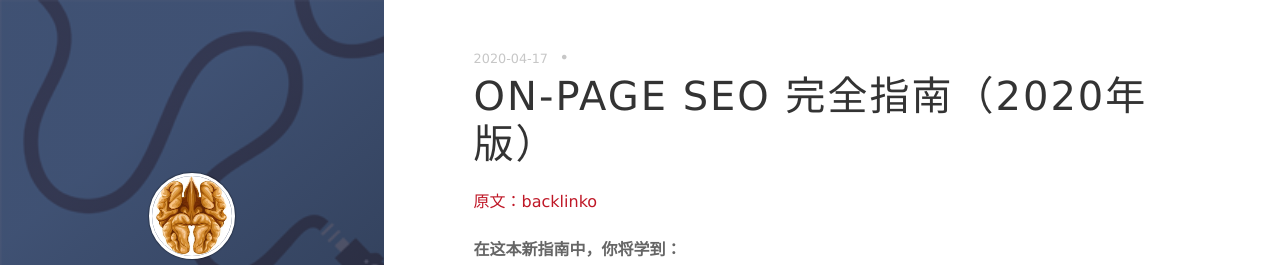
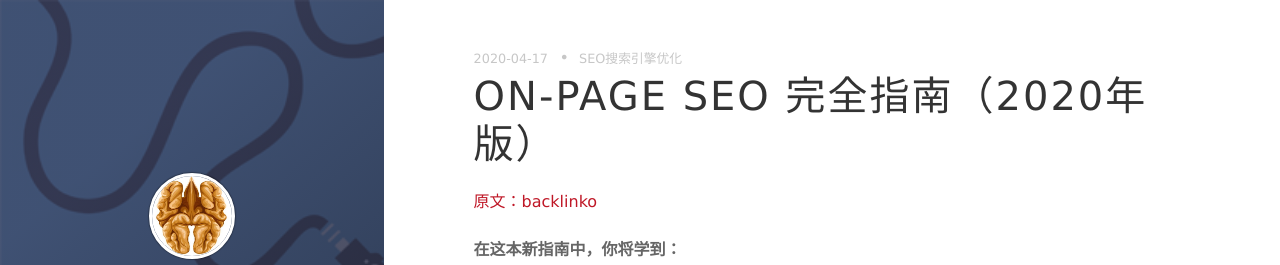
Before and after one commit to iwomen/iwomen.github.io, a Jekyll site: the page built from _posts/2020-04-17-ON-PAGE-SEO-Guide.md, in a window 1280 px wide and 900 px high. Shown: the top 265 px of the window. Built offline with Jekyll 4.4.1, drawn with Linux system fonts in a browser that asks for light colours; nearby versions of some CDN libraries; comment, search, counter and statistics services are not loaded.

Commit message:
Update 2020-04-17-ON-PAGE-SEO-Guide.md

```diff
--- a/_posts/2020-04-17-ON-PAGE-SEO-Guide.md
+++ b/_posts/2020-04-17-ON-PAGE-SEO-Guide.md
@@ -3,7 +3,7 @@
 layout: post
 title:  ON-PAGE SEO 完全指南（2020年版）
 date: 2020-04-17
-
+tags: SEO 搜索引擎优化
 ---
 
 [原文：backlinko][1]
```
